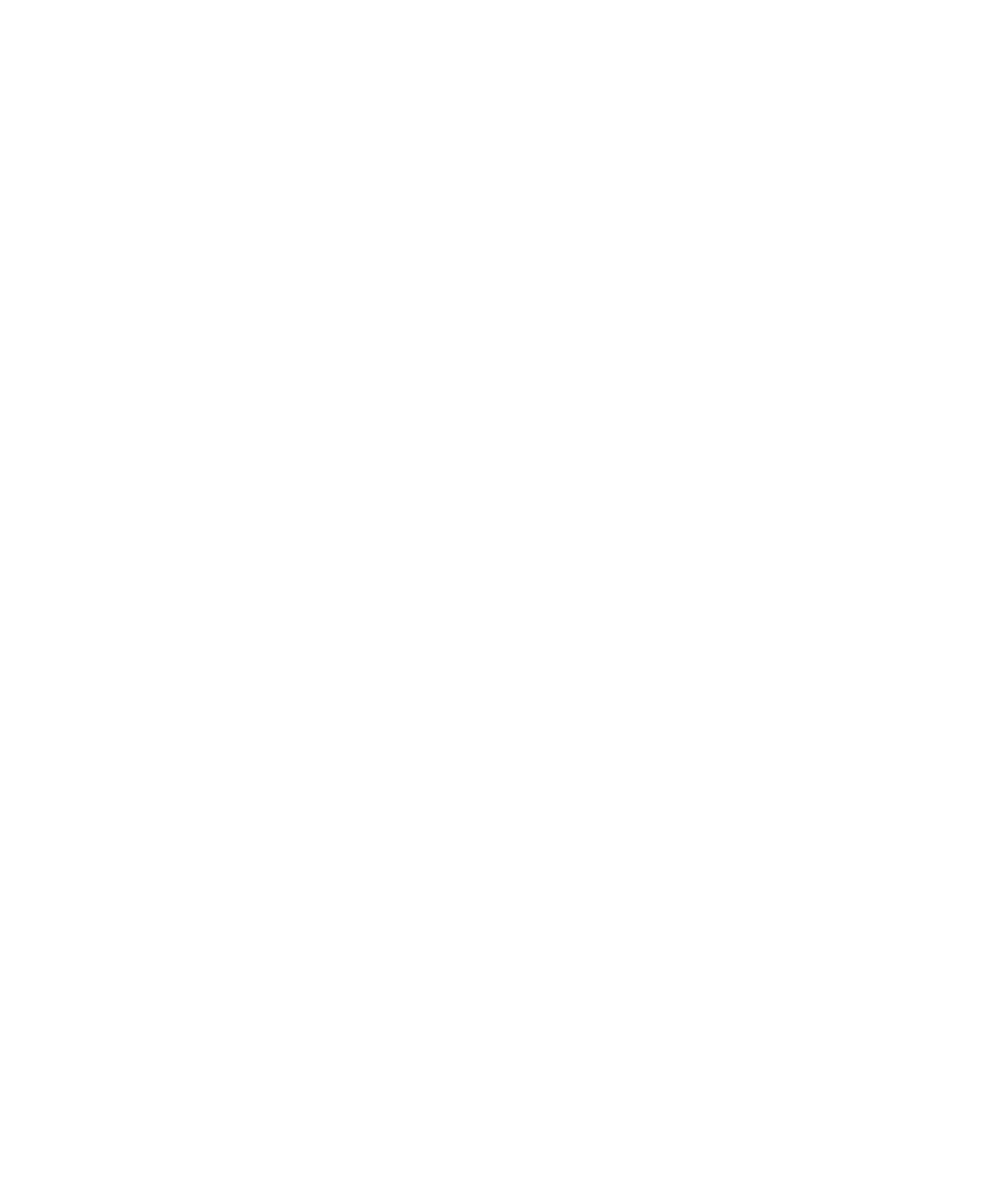
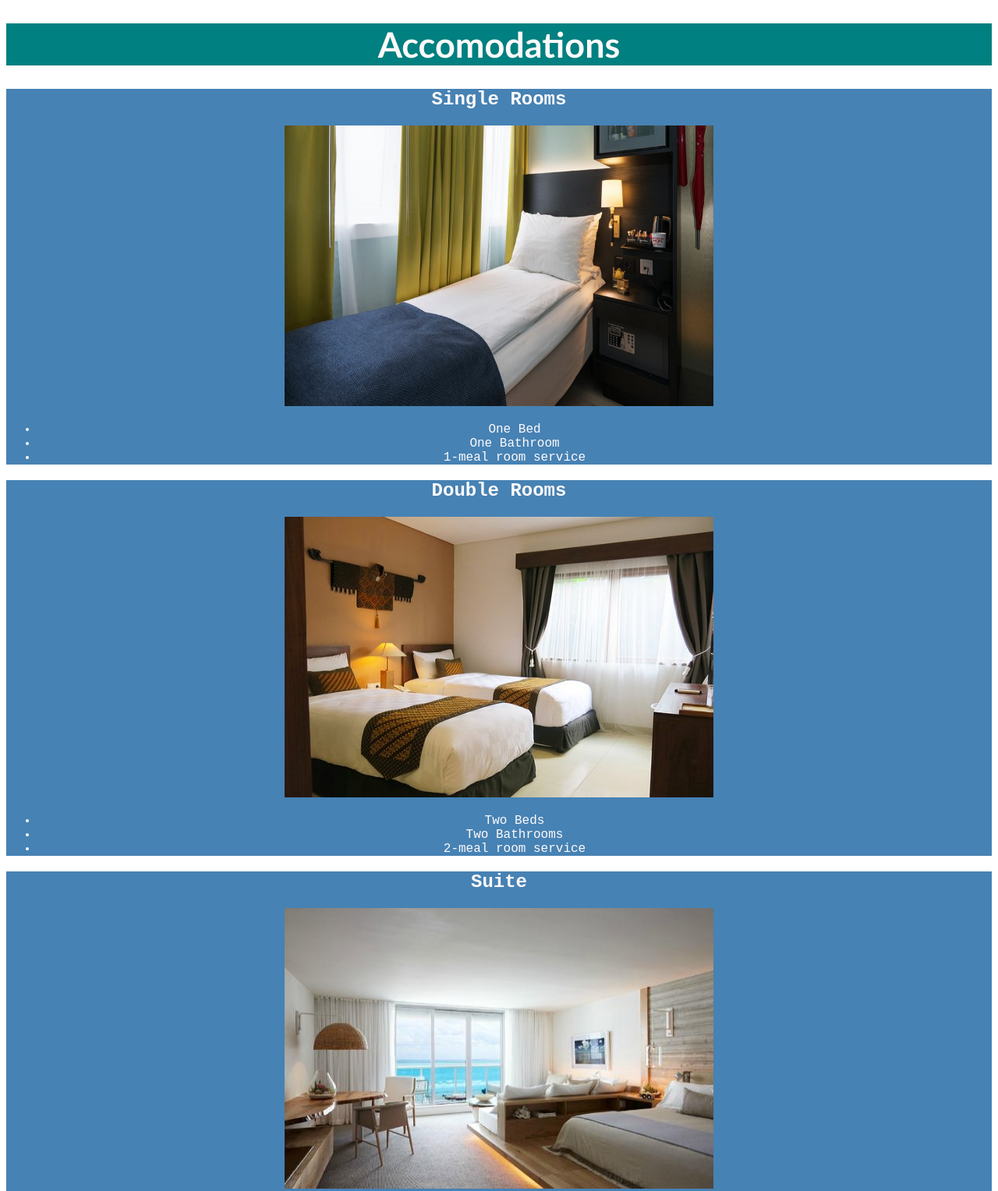
Before and after one commit to Ko3ch/resort, a plain HTML site: page accomodations.html in a window 1280 px wide. Shown: the top 1528 px of the page at 78% size. Before the commit the page ends 800 px from the top, so only its background shows below. Drawn offline with Linux system fonts and the light colour scheme.

Commit message:
Added code for Accomodations and customized the appearance

```diff
--- a/accomodations.html
+++ b/accomodations.html
@@ -1,10 +1,39 @@
 <!DOCTYPE html>
 <html>
     <head>
-        <title>Zen Accomodations</title>
-        <link rel="stylesheet" href="css/acc.css" type="text/csss">
+        <meta charset="utf-8">
+    <title>Zen Accomodations</title>
+    <link rel="stylesheet" href="css/acc.css" type="text/css">
     </head>
     <body>
+        <h1>Accomodations</h1>
+        <div class="column" id="single-rooms">
+            <h2>Single Rooms</h2>
+            <img src="images/single-room.jpg" alt="room with one bed" width="550px" height="360">
+            <ul>
+                <li>One Bed</li>
+                <li>One Bathroom</li>
+                <li>1-meal room service</li>
+            </ul>
+        </div>
+        <div class="column" id="double-rooms">
+            <h2>Double Rooms</h2>
+            <img src="images/double-room.jpg" alt="room with two beds" width="550px" height="360">
+            <ul>
+                <li>Two Beds</li>
+                <li>Two Bathrooms</li>
+                <li>2-meal room service</li>
+            </ul>
+        </div>
+        <div class="column" id="suite-rooms">
+            <h2>Suite</h2>
+            <img src="images/suite.jpg" alt="large room with king-size bed and view of ocean" width="550px" height="360">
+            <ul>
+                <li>One King-Size Bed</li>
+                <li>One Large Bathroom</li>
+                <li>Full Room Service (Up to 5 meals)</li>
+            </ul>
+        </div>
         <!--Add two images and put an unordered list in the middle-->
     </body>
 </html>
--- a/css/acc.css
+++ b/css/acc.css
@@ -0,0 +1,14 @@
+h1  {
+    text-align: center;
+    font-size: 45px;
+    font-family: 'Gill Sans', 'Gill Sans MT', Calibri, 'Trebuchet MS', sans-serif;
+    background-color: teal;
+    color: snow;
+}
+.column    {
+    width: 350.px;
+    background-color: steelblue;
+    color: snow;
+    font-family: 'Courier New', Courier, monospace;
+    text-align: center;
+}
--- a/css/home.css
+++ b/css/home.css
@@ -6,6 +6,9 @@ h1  {
 }
 body    {
     background-color: skyblue;
+    background-image: url(https://media.mnn.com/assets/images/2014/04/palm-tree-intro.jpg.653x0_q80_crop-smart.jpg);
+    background-repeat: no-repeat;
+    background-size: cover;
 }
 .text   {
     color: snow;
```
Also changed, not shown: home-page.html (+1 -1 lines), images/double-room.jpg (added), images/single-room.jpg (added), images/suite.jpg (added).
